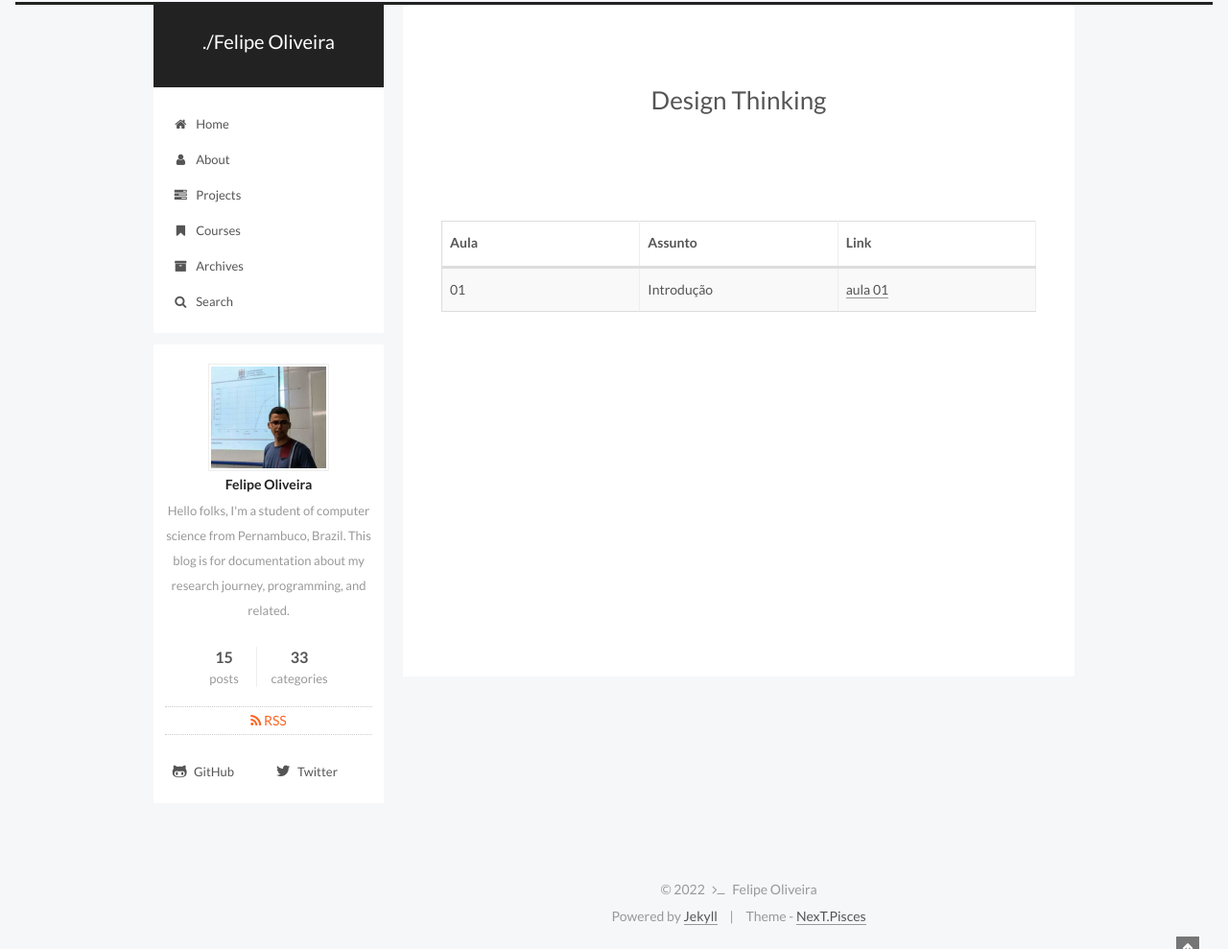
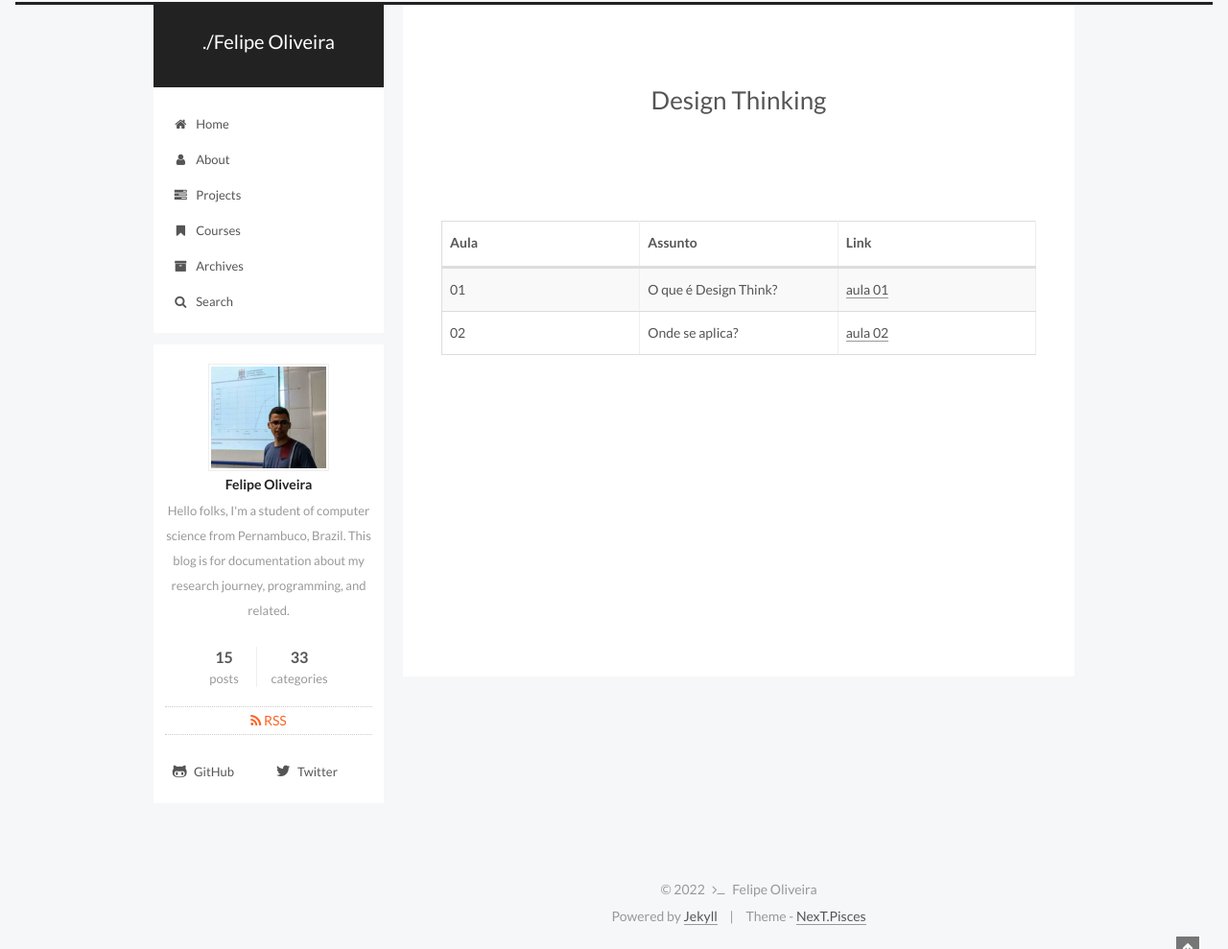
Before and after one commit to fdoliv/fdoliv.github.io, a Jekyll site: the page built from courses/dt/index.md, in a window 1280 px wide. Shown: the whole page at 96% size. Built offline with Jekyll 4.4.1, drawn with Linux system fonts in a browser that asks for light colours.

Commit message:
Aula 02 DT

```diff
--- a/courses/dt/index.md
+++ b/courses/dt/index.md
@@ -13,4 +13,5 @@ comments: false
 
 | Aula | Assunto | Link |
 | -- | ------------ | --- |
-| 01 | Introdução | [aula 01]({{ site.url }}/assets/arquivos/mmc/aula01-dt.pdf){:target="_blank"} |
+| 01 | O que é Design Think? | [aula 01]({{ site.url }}/assets/arquivos/mmc/aula01-dt.pdf){:target="_blank"} |
+| 02 | Onde se aplica? | [aula 02]({{ site.url }}/assets/arquivos/mmc/aula02-dt.pdf){:target="_blank"} |
```
Also changed, not shown: 1 other file.
